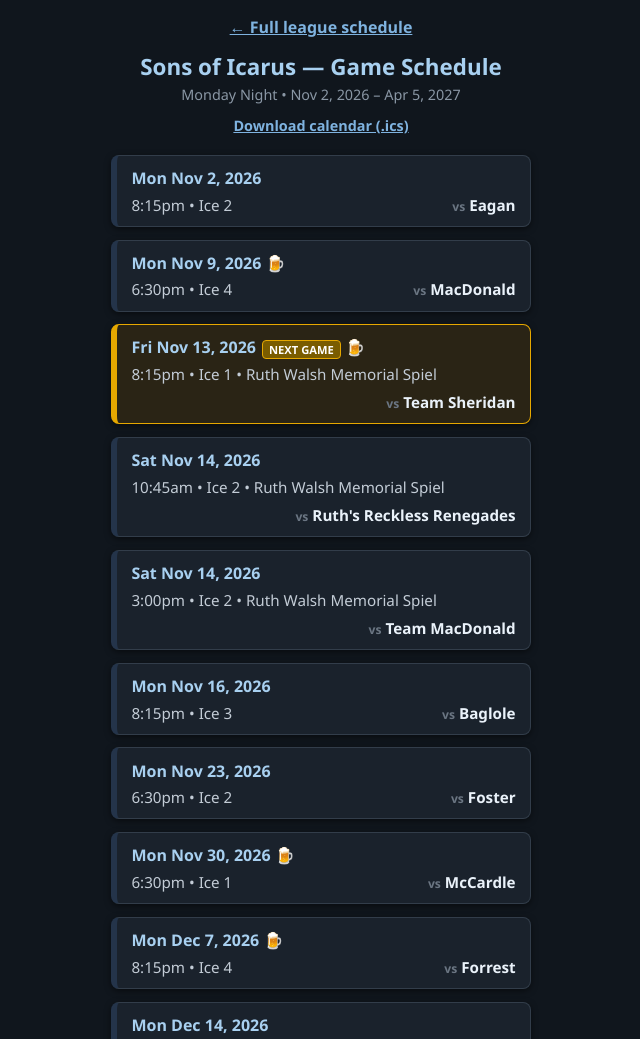
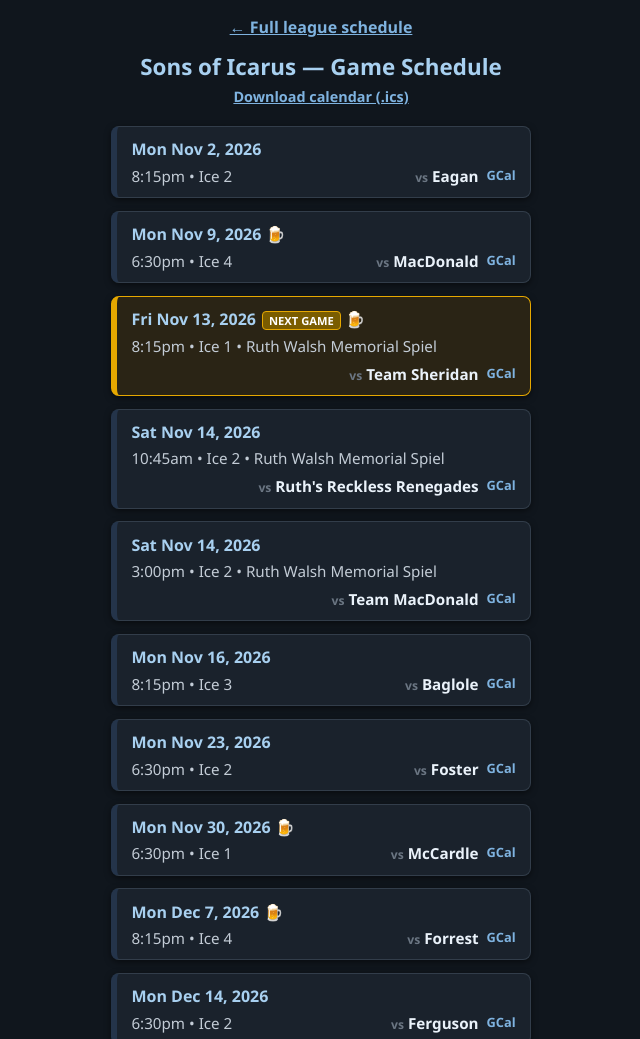
Before and after one commit to sonsoficarus/sonsoficarus.github.io, a plain HTML site: page team_schedule.html in a window 1280 px wide. Shown: the top 1039 px of the page, without its empty margins (319-959 px from the left). Drawn offline with Linux system fonts and the light colour scheme.

Commit message:
Add per-game Google Calendar links and remove season subtitle

```diff
--- a/team_schedule.html
+++ b/team_schedule.html
@@ -9,8 +9,7 @@
   .nav { text-align: center; margin: 0 0 0.8rem; }
   .nav a { color: #7fb3e0; font-weight: 600; }
   h1 { text-align: center; color: #a8d0f0; margin: 0.5rem 0 0.2rem; font-size: 1.4rem; }
-  .sub { text-align: center; color: #8a97a5; margin: 0 0 1.2rem; font-size: 0.9rem; }
-  .dl { text-align: center; margin: -0.6rem 0 1.2rem; }
+  .dl { text-align: center; margin: 0 0 1.2rem; }
   .dl a { color: #7fb3e0; font-weight: 600; font-size: 0.9rem; }
   ul { list-style: none; margin: 0 auto; padding: 0; max-width: 420px; }
   li { background: #1a222c; border: 1px solid #323d4a; border-left: 6px solid #24344a;
@@ -21,6 +20,8 @@
              margin-top: 0.35rem; color: #c3ccd6; font-size: 0.95rem; flex-wrap: wrap; }
   .opp { font-weight: 600; color: #eaf2fa; margin-left: auto; text-align: right; }
   .vs { color: #6b7683; font-size: 0.8em; }
+  .gc { color: #7fb3e0; font-weight: 600; font-size: 0.8rem; text-decoration: none; }
+  .gc:hover { text-decoration: underline; }
   li.next { border-color: #e6a800; border-left-color: #e6a800; background: #2a2415; }
   .next-badge { display: inline-block; background: #7a5c00; color: #fff;
                 border: 1px solid #e6a800; border-radius: 4px;
@@ -31,7 +32,6 @@
 <body>
 <p class="nav"><a href="schedule.html">&larr; Full league schedule</a></p>
 <h1>Sons of Icarus &mdash; Game Schedule</h1>
-<p class="sub">Monday Night &bull; Nov 2, 2026 &ndash; Apr 5, 2027</p>
 <p class="dl"><a id="ics-link" href="#" download="sons-of-icarus-schedule.ics">Download calendar (.ics)</a></p>
 <ul>
   <li data-date="2026-11-02"><div class="date">Mon Nov 2, 2026</div>
@@ -103,6 +103,35 @@
   }
   const pad2 = n => String(n).padStart(2, "0");
   const icsEscape = s => s.replace(/\\/g, "\\\\").replace(/;/g, "\\;").replace(/,/g, "\\,").replace(/\n/g, "\\n");
+  for (const li of items) {
+    const date = li.dataset.date.replace(/-/g, "");
+    const info = li.querySelector(".details span").textContent;
+    const oppEl = li.querySelector(".opp");
+    const opp = oppEl ? oppEl.textContent.replace(/^vs\s*/, "").trim() : "";
+    const t = gameTime(info);
+    let dates;
+    if (t) {
+      const s = t[0] * 60 + t[1];
+      const e = s + 90;
+      dates = date + "T" + pad2(Math.floor(s / 60)) + pad2(s % 60) + "00/" +
+              date + "T" + pad2(Math.floor(e / 60) % 24) + pad2(e % 60) + "00";
+    } else {
+      dates = date + "/" + date;
+    }
+    let text = oppEl && oppEl.querySelector(".vs") ? "Sons of Icarus vs " + opp : opp;
+    if (li.classList.contains("spiel") && text) text += " (Ruth Walsh Memorial Spiel)";
+    const params = new URLSearchParams({ action: "TEMPLATE", text, dates });
+    const loc = info.match(/Ice\s*(\S+)/);
+    if (loc) params.set("location", "Ice " + loc[1]);
+    const a = document.createElement("a");
+    a.className = "gc";
+    a.href = "https://calendar.google.com/calendar/render?" + params.toString();
+    a.target = "_blank";
+    a.rel = "noopener";
+    a.title = "Add to Google Calendar";
+    a.textContent = "GCal";
+    li.querySelector(".details").appendChild(a);
+  }
   function buildIcs() {
     const stamp = new Date().toISOString().replace(/[-:]/g, "").split(".")[0] + "Z";
     const lines = ["BEGIN:VCALENDAR", "VERSION:2.0", "PRODID:-//sonsoficarus.org//Schedule//EN", "CALSCALE:GREGORIAN"];
```
